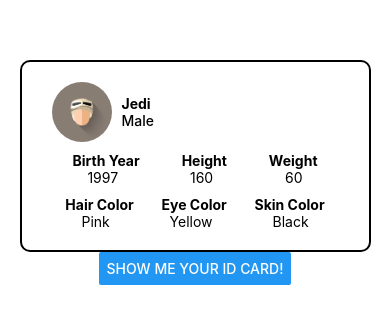
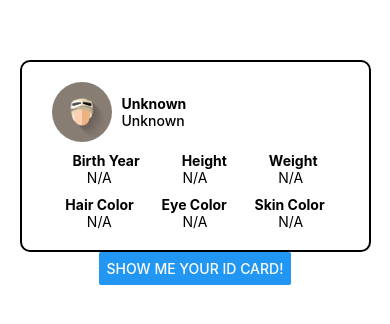
Before and after one commit to MinamiMunakata/IDCardViewer, a React Native app: screen / in a window 390 px wide. Shown: the part 250-574 px from the top of the page. Built offline with nearby package versions, Linux system fonts and the light colour scheme.

Commit message:
import IPerson

```diff
--- a/App.tsx
+++ b/App.tsx
@@ -5,7 +5,23 @@ import { Images, Colors, Metrics } from './App/Themes'
 // 'default' can be different name. No need to wrap {}
 import IDCard from './App/Components/IDCard'
 
-export default class App extends React.Component<{}, {}> {
+interface IPerson {
+  name: string
+  gender: string
+  birthYear: string
+  height: string
+  weight: string
+  hairColor: string
+  eyeColor: string
+  skinColor: string
+}
+
+interface IState {
+  person: IPerson
+  buttonText: string
+}
+
+export default class App extends React.Component<{}, IState> {
   state = {
     person: {
       name: 'Unknown',
@@ -26,13 +42,21 @@ export default class App extends React.Component<{}, {}> {
 
   showCard = () => {
     console.log('Later networking!')
+    // update state =>rerender!
+    this.setState({ buttonText: 'Hello' })
+    // this.setState({
+    //   person: {
+    //     ...this.state.person,
+    //   },
+    //   buttonText: 'ID Card!',
+    // })
   }
 
   render() {
     return (
       <View style={styles.container}>
-        <IDCard />
-        <Button title="Show me your ID card!" onPress={this.showCard} />
+        <IDCard {...this.state.person} />
+        <Button title={this.state.buttonText} onPress={this.showCard} />
       </View>
     )
   }
--- a/App/Components/IDCard.tsx
+++ b/App/Components/IDCard.tsx
@@ -1,9 +1,10 @@
 import * as React from 'react'
 import { StyleSheet, Text, View, Image, Button } from 'react-native'
 import { Images, Colors, Metrics } from '../Themes'
+import { IPerson } from '../../App'
 
-export default class IDCard extends React.Component<{}, {}> {
-  constructor(props: {}) {
+export default class IDCard extends React.Component<IPerson, {}> {
+  constructor(props: IPerson) {
     super(props)
   }
 
@@ -13,8 +14,8 @@ export default class IDCard extends React.Component<{}, {}> {
         <View style={styles.mainInfoView}>
           <Image style={styles.picture} source={Images.jedi1} />
           <View style={styles.mainInfo}>
-            <Text style={{ fontWeight: 'bold' }}>Jedi</Text>
-            <Text style={{ fontWeight: '500' }}>Male</Text>
+            <Text style={{ fontWeight: 'bold' }}>{this.props.name}</Text>
+            <Text style={{ fontWeight: '500' }}>{this.props.gender}</Text>
           </View>
         </View>
         <View style={styles.rowItem}>
@@ -23,9 +24,9 @@ export default class IDCard extends React.Component<{}, {}> {
           <Text style={{ fontWeight: 'bold' }}>Weight</Text>
         </View>
         <View style={[styles.rowItem, { marginTop: 0 }]}>
-          <Text>1997</Text>
-          <Text>160</Text>
-          <Text>60</Text>
+          <Text>{this.props.birthYear}</Text>
+          <Text>{this.props.height}</Text>
+          <Text>{this.props.weight}</Text>
         </View>
         <View style={styles.rowItem}>
           <Text style={{ fontWeight: 'bold' }}>Hair Color</Text>
@@ -33,9 +34,9 @@ export default class IDCard extends React.Component<{}, {}> {
           <Text style={{ fontWeight: 'bold' }}>Skin Color</Text>
         </View>
         <View style={[styles.rowItem, { marginTop: 0 }]}>
-          <Text>Pink</Text>
-          <Text>Yellow</Text>
-          <Text>Black</Text>
+          <Text>{this.props.hairColor}</Text>
+          <Text>{this.props.eyeColor}</Text>
+          <Text>{this.props.skinColor}</Text>
         </View>
       </View>
     )
```
